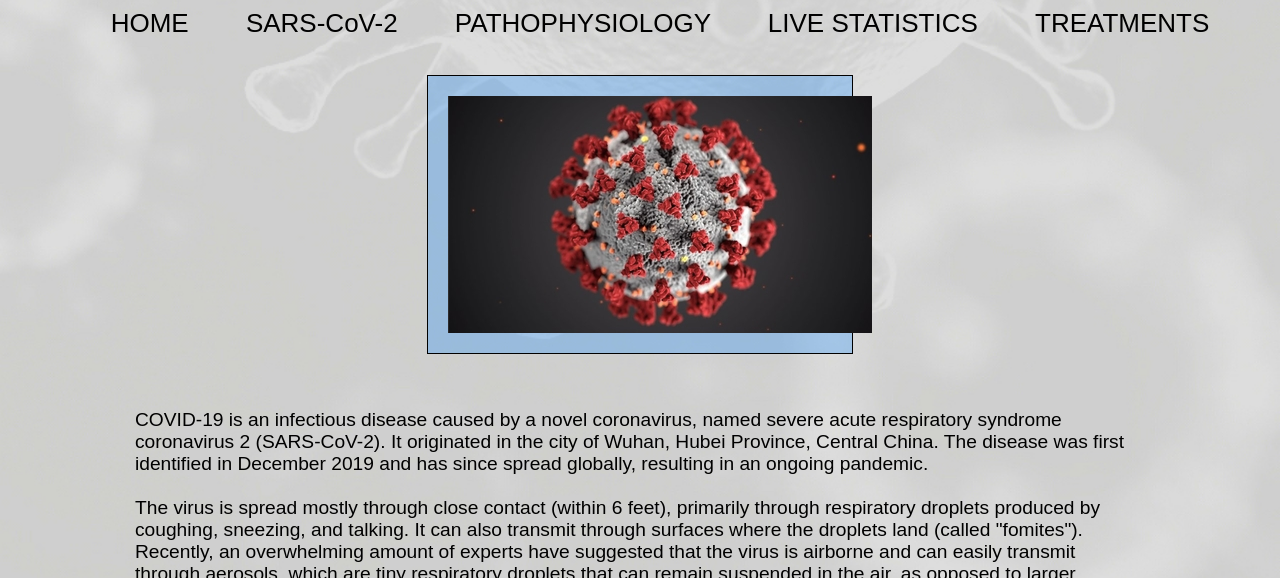
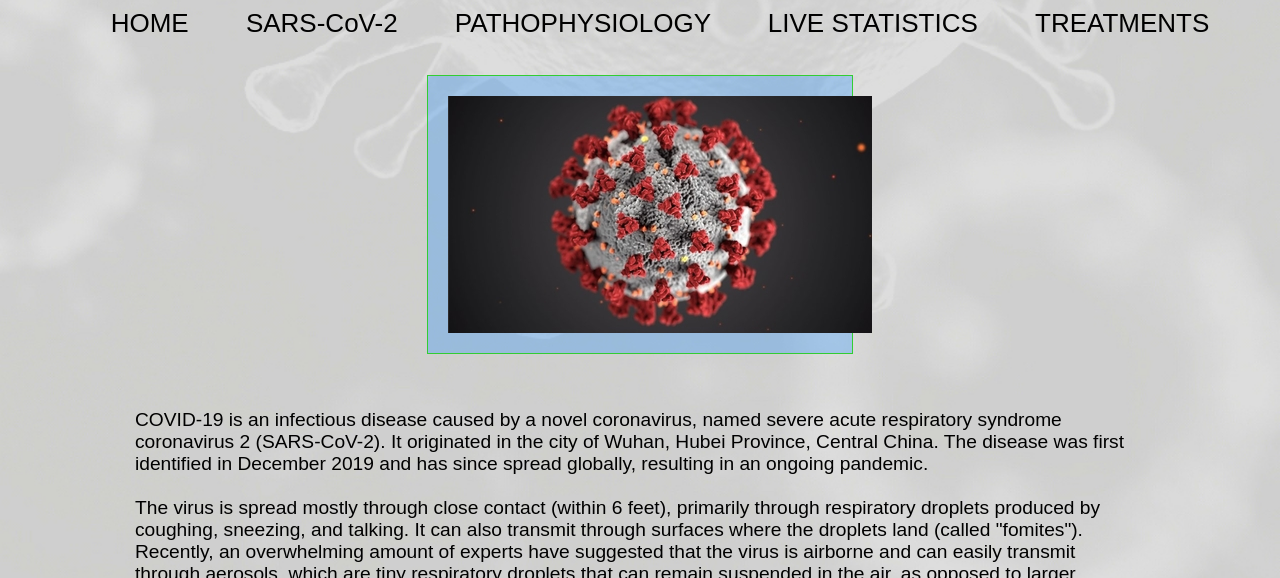
Before and after one commit to jkobb510/COVID-19, a plain HTML site: page index.html in a window 1280 px wide. Shown: the part 222-800 px from the top of the page. Drawn offline with Linux system fonts and the light colour scheme.

Commit message:
Update style.css

```diff
--- a/style.css
+++ b/style.css
@@ -18,7 +18,7 @@ margin: auto;
   height: 60vh;
 }
 .imageborder {
-    border: 1px solid black;
+    border: 1px solid #32CD32;
     border-style: double;
     max-width: 60%;
     max-height: 50%;
```
